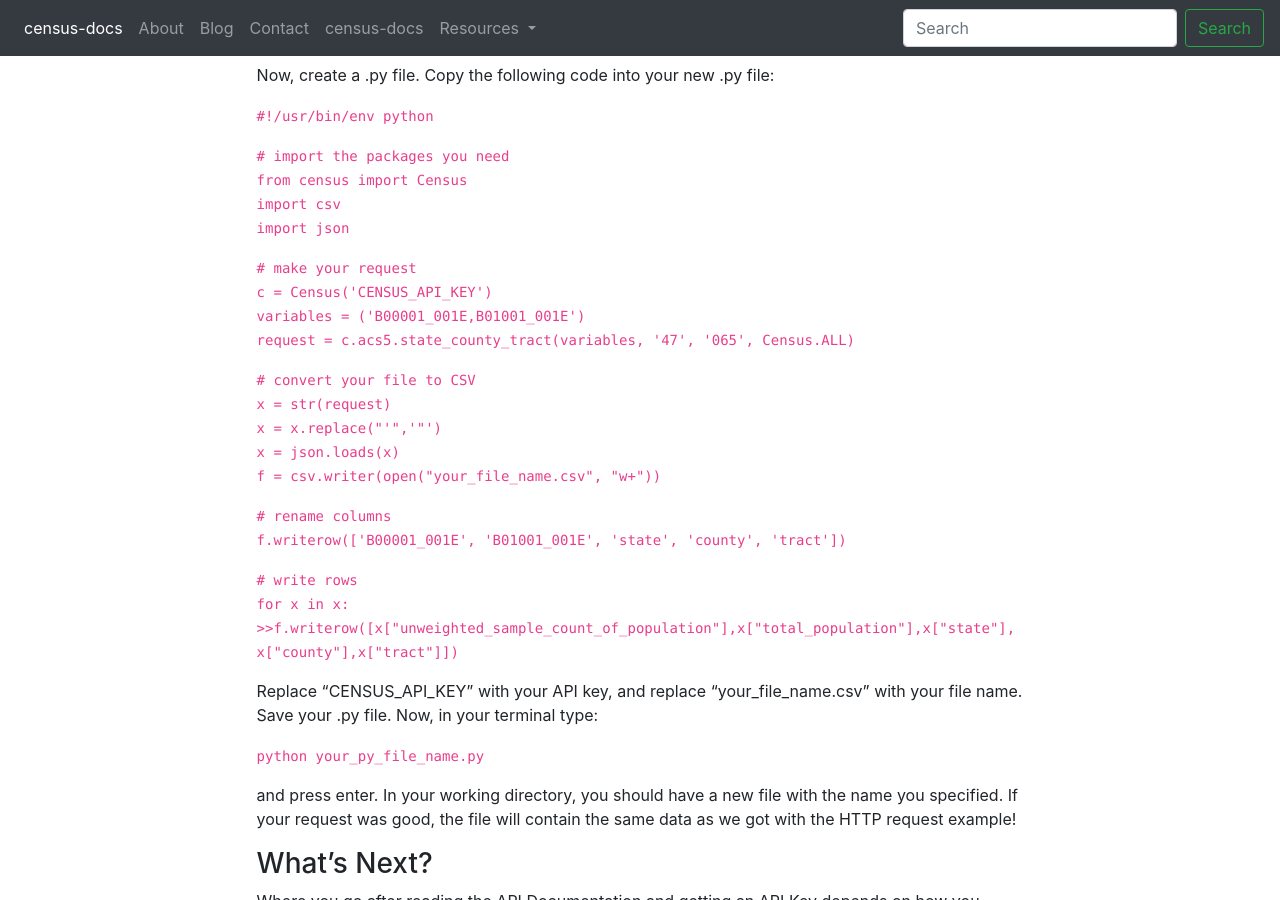
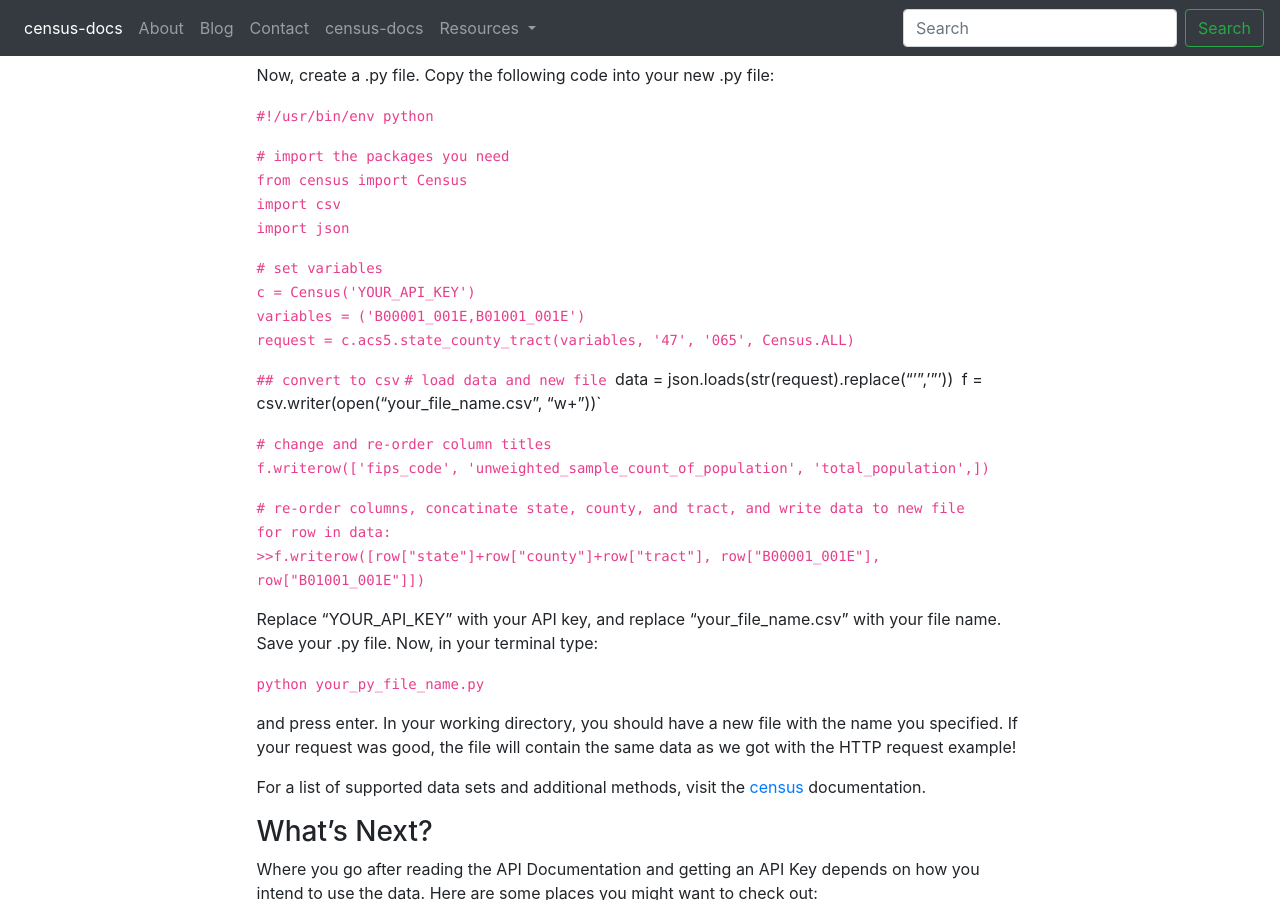
Before and after one commit to shepnathand/census-docs, a Jekyll site: the page built from index.md, in a window 1280 px wide and 900 px high, scrolled down 3623 px. Built offline with Jekyll 4.4.1, drawn with Linux system fonts in a browser that asks for light colours; nearby versions of some CDN libraries; our own code applies the rules of GitHub Pages for plain Markdown files.

Commit message:
python code now concatinates state, county, and tract in column one

```diff
--- a/index.md
+++ b/index.md
@@ -134,29 +134,30 @@ Now, create a .py file. Copy the following code into your new .py file:
   `import csv`
   `import json`
 
-  `# make your request`
-  `c = Census('CENSUS_API_KEY')`
+  `# set variables`
+  `c = Census('YOUR_API_KEY')`
   `variables = ('B00001_001E,B01001_001E')`
   `request = c.acs5.state_county_tract(variables, '47', '065', Census.ALL)`
 
-  `# convert your file to CSV`
-  `x = str(request)`
-  `x = x.replace("'",'"')`
-  `x = json.loads(x)`
+  `## convert to csv`
+  `# load data and new file
+  `data = json.loads(str(request).replace("'",'"'))`
   `f = csv.writer(open("your_file_name.csv", "w+"))`
 
-  `# rename columns`
-  `f.writerow(['B00001_001E', 'B01001_001E', 'state', 'county', 'tract'])`
+  `# change and re-order column titles`
+  `f.writerow(['fips_code', 'unweighted_sample_count_of_population', 'total_population',])`
 
-  `# write rows`
-  `for x in x:`
-  `>>f.writerow([x["unweighted_sample_count_of_population"],x["total_population"],x["state"],x["county"],x["tract"]])`
+  `# re-order columns, concatinate state, county, and tract, and write data to new file`
+  `for row in data:`
+  `>>f.writerow([row["state"]+row["county"]+row["tract"], row["B00001_001E"], row["B01001_001E"]])`
 
-Replace "CENSUS_API_KEY" with your API key, and replace "your_file_name.csv" with your file name. Save your .py file. Now, in your terminal type:
+Replace "YOUR_API_KEY" with your API key, and replace "your_file_name.csv" with your file name. Save your .py file. Now, in your terminal type:
 
   `python your_py_file_name.py`
 
 and press enter. In your working directory, you should have a new file with the name you specified. If your request was good, the file will contain the same data as we got with the HTTP request example!
+
+For a list of supported data sets and additional methods, visit the [census](https://github.com/datamade/census) documentation.
 
 ### What's Next?
 Where you go after reading the API Documentation and getting an API Key depends on how you intend to use the data. Here are some places you might want to check out:
```
